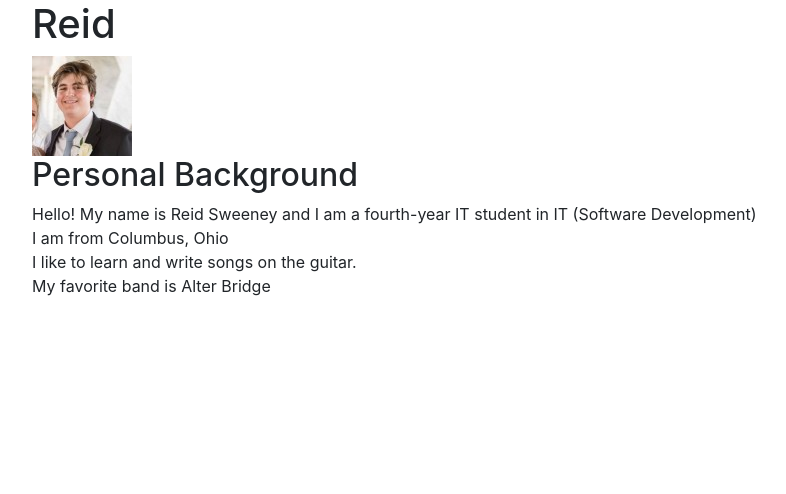
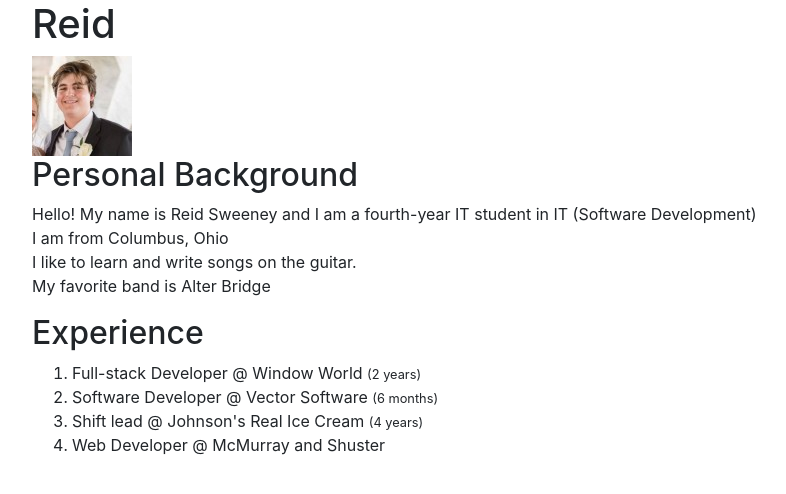
Before and after one commit to it3049c-fall22-henderson/online-portfolio-Sweeneri, a website: page index.html in a window 1280 px wide. Shown: the whole page, without its empty margins (53-839 px from the left). Drawn offline with nearby package versions, Linux system fonts and the light colour scheme.

Commit message:
Added Experience

```diff
--- a/index.html
+++ b/index.html
@@ -30,6 +30,16 @@
         My favorite band is Alter Bridge
       </p>
     </div>
+    <div class="section" id="experience">
+      <h2>Experience</h2>
+      <ol>
+        <li>Full-stack Developer @ Window World <small>(2 years)</small></li>
+        <li>Software Developer @ Vector Software <small>(6 months)</small></li>
+        <li>Shift lead @ Johnson's Real Ice Cream <small>(4 years)</small></li>
+        <li>Web Developer @ McMurray and Shuster</li>
+      </ol>
+    </div>
+
 
   </div>
 
```
